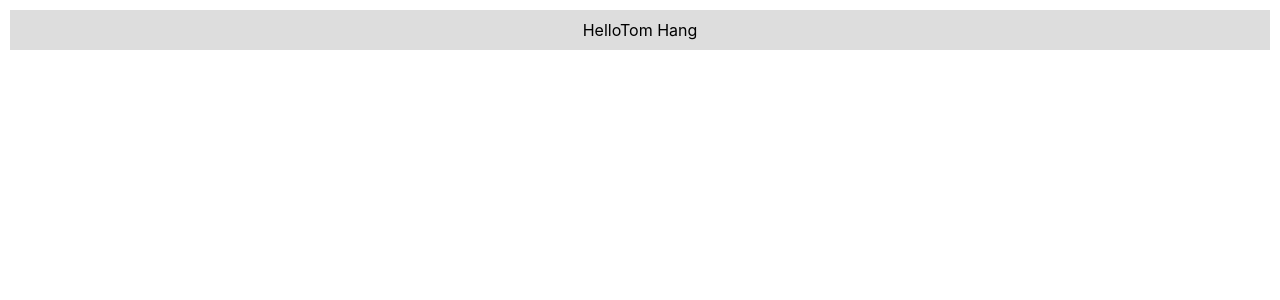
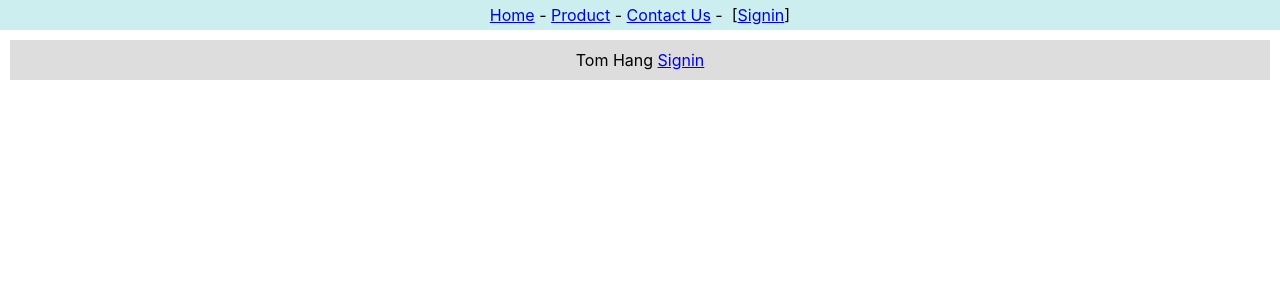
Before and after one commit to Kane028632/app1, a React (Create React App) app: page / in a window 1280 px wide. Shown: the top 300 px of the page. Built offline with nearby package versions, Linux system fonts and the light colour scheme.

Commit message:
Content and Head 2nd
Content and Head 2nd

```diff
--- a/src/App.js
+++ b/src/App.js
@@ -1,11 +1,14 @@
+import "./App.css";
+import {userContext} from './context'
+import Header2 from './context-header2'
+import Content2 from './context-content2'
 import React from "react";
-import { userContext } from "./context";
-import Content from "./context-content";
-
 function App() {
+  let [user, setUser] = React.useState()
   return (
-    <userContext.Provider value = {'Tom Hang'}>
-      <Content/>
+    <userContext.Provider value = {[user,setUser]}>
+      <Header2/>
+      <Content2/>
     </userContext.Provider>
   )
 }
--- /dev/null
+++ b/src/context-content2.js
@@ -0,0 +1,26 @@
+import React from 'react'
+import { userContext } from './context'
+export default function Content2() {
+    let [user, setUser] = React.useContext( userContext)
+    const contentStyle = {
+        backgroundColor:'#ddd',
+        textAlign:'center',
+        margin: 10,
+        padding: 10
+}
+const onClickSignin = (event) => {
+    event.preventDefault()
+    setUser('mckane')
+    }
+    return (
+        <div style={contentStyle}>
+        {
+        (user)
+        ? <span>Hi {user}</span>
+        : <span>Tom Hang  <a href=" " onClick={onClickSignin}>
+        Signin</a></span>
+        }
+        </div>
+        )
+
+}
--- /dev/null
+++ b/src/context-header2.js
@@ -0,0 +1,46 @@
+import React from "react";
+import { userContext } from "./context";
+export default class Header2 extends React.Component {
+  static contextType = userContext;
+  render() {
+    let [user, setUser] = this.context;
+
+    const headerStyle = {
+      backgroundColor: "#cee",
+      textAlign: "center",
+      padding: 5,
+    };
+    const onClickSignout = (event) => {
+      event.preventDefault();
+      setUser("");
+    };
+    const onClickSignin = (event) => {
+      event.preventDefault();
+      setUser('Tom hang');
+    };
+    return (
+      <div style={headerStyle}>
+        <a href=" ">Home</a>&nbsp;-&nbsp;
+        <a href=" ">Product</a>&nbsp;-&nbsp;
+        <a href=" ">Contact Us</a>&nbsp;-&nbsp;&nbsp;
+        {user ? (
+          <span>
+            [{user}&nbsp;:&nbsp;
+            <a href=" " onClick={onClickSignout}>
+              Signout
+            </a>
+            ]
+          </span>
+        ) : (
+          <span>
+            [
+            <a href=" " onClick={onClickSignin}>
+              Signin
+            </a>
+            ]
+          </span>
+        )}
+      </div>
+    );
+  }
+}
```
